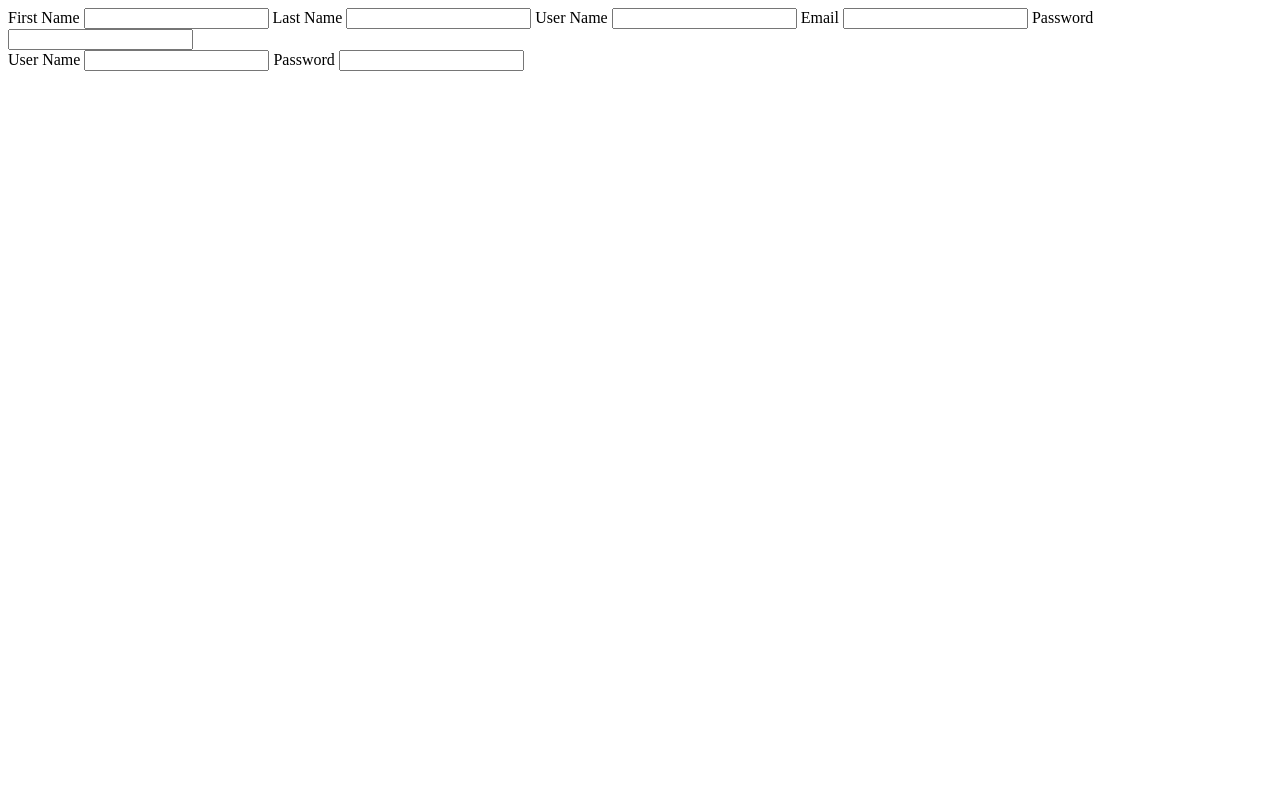
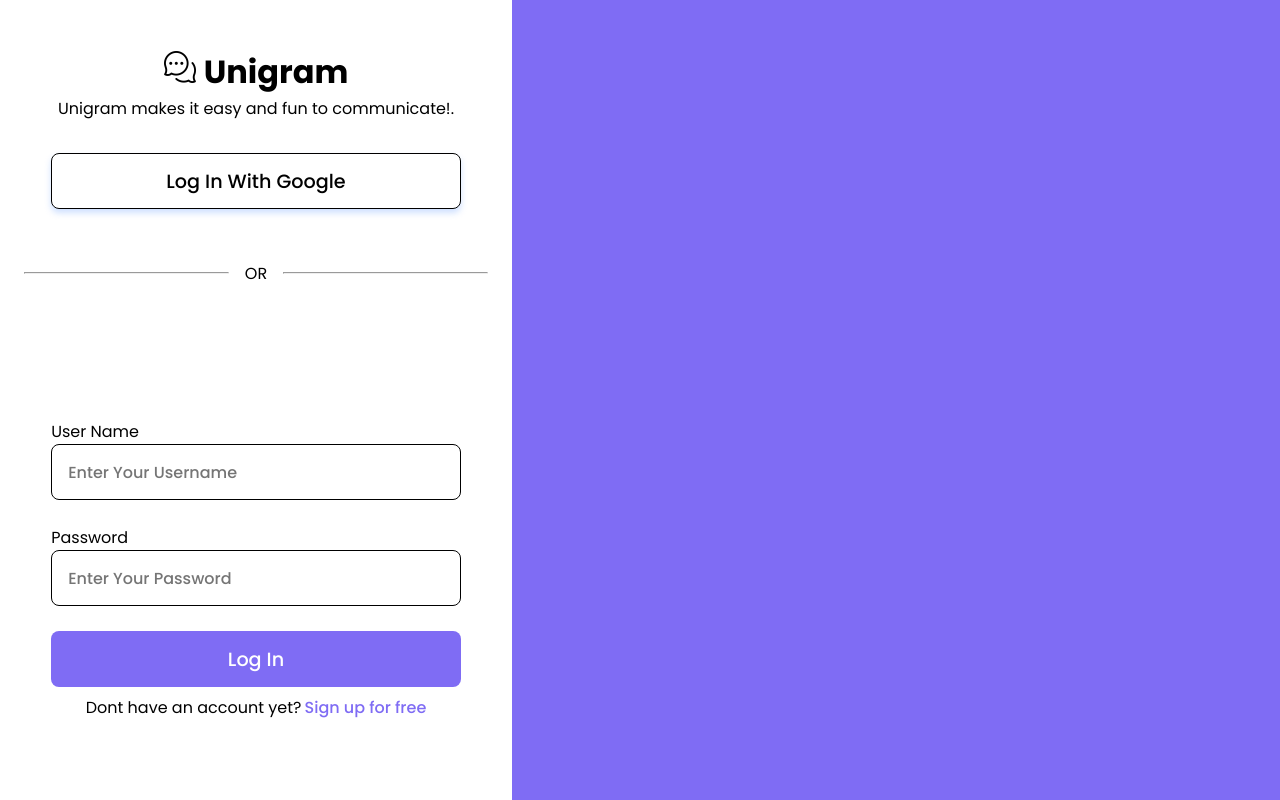
Before and after one commit to Shnayderhust/uni-chatting-app, a PHP site: page /modules/loginform.php in a window 1280 px wide. Run offline with PHP 8.4, Linux system fonts and the light colour scheme.

Commit message:
some updates

```diff
--- /dev/null
+++ b/assets/reg.css
@@ -0,0 +1,168 @@
+@import url("https://fonts.googleapis.com/css2?family=Poppins:wght@100;200;400;500;600;700;800&display=swap");
+
+:root {
+    /* #5141bd */
+  --color: #7f6cf4;
+  --primary-color: #def3ff;
+  --body-color: white;
+  --header-color: #f5fcff00;
+}
+
+* {
+  margin: 0;
+  padding: 0;
+  box-sizing: border-box;
+  font-family: "Poppins", sans-serif;
+}
+
+::-webkit-scrollbar{
+    display: none;
+}
+
+body {
+  background-color: var(--body-color);
+  width: 100vw;
+  height: 100vh;
+  display: flex;
+  align-items: center;
+  justify-content: center;
+}
+
+.left {
+  overflow-y: scroll;
+  overflow-x: none;
+  width: 40%;
+  height: 100%;
+  border-radius: 1rem;
+  display: flex;
+  flex-direction: column;
+  align-items: center;
+  background-color: white;
+}
+
+.left div {
+  height: 50%;
+  width: 100%;
+  display: flex;
+  flex-direction: column;
+  align-items: center;
+}
+
+.left div h1 {
+  padding-top: 3rem;
+  font-size: 2rem;
+  cursor: pointer;
+  /* margin-bottom: 0.5rem; */
+}
+
+.left div h1 img {
+  width: 2rem;
+  height: 2rem;
+  margin-right: 0.5rem;
+}
+
+.left div button {
+  width: 80%;
+  height: 3.5rem;
+  border-radius: .5rem;
+  border: 1px solid black;
+  background-color: white;
+  font-size: 1.2rem;
+  font-weight: 500;
+  box-shadow: 0 4px 6px rgba(149, 186, 255, 0.45);
+  margin-top: 2rem;
+  margin-bottom: 1rem;
+  cursor: pointer;
+}
+
+.left div .div{
+    width: 100%;
+    height: 1rem;
+    display: flex;
+    flex-direction: row;
+    align-items: center;
+    justify-content: center;
+    padding-top: 3rem;
+}
+
+.left div .div hr{
+    width: 40%;
+    background-color: black;
+    height: 2px;
+    margin: 0;
+}
+
+.left div .div span{
+    padding-left: 1rem;
+    padding-right: 1rem;
+}
+
+
+/* .left div::before{
+    content: "";
+    height: 1px;
+    color: black;
+} */
+
+.left div button:hover{
+  box-shadow: 0 6px 8px rgba(149, 186, 255, 0.674);
+  background-color: rgba(178, 205, 255, 0.192);
+  cursor: pointer;
+}
+
+.left form {
+  height: auto;
+  width: 100%;
+  display: flex;
+  flex-direction: column;
+  align-items: center;
+  margin-top: 5rem;
+}
+
+.left form section{
+    width: 80%;
+    display: flex;
+    flex-direction: column;
+    /* align-items: center; */
+}
+
+.left form input{
+  width: 100%;
+  height: 3.5rem;
+  border-radius: .5rem;
+  border: 1px solid black;
+  background-color: white;
+  font-weight: 500;
+  padding-left: 1rem;
+  font-size: 1rem;
+}
+
+.left form button{
+  width: 80%;
+  height: 3.5rem;
+  border-radius: .5rem;
+  border: none;
+  color: white;
+  background-color: var(--color);
+  font-size: 1.2rem;
+  font-weight: 500;
+  cursor: pointer;
+}
+
+.left form p{
+    margin-bottom: 5rem;
+    margin-top: .5rem;
+}
+
+.left form p span{
+    color: var(--color);
+    margin-left: .2rem;
+    font-weight: 500;
+    cursor: pointer;
+}
+
+.right {
+  width: 60%;
+  height: 100%;
+  background-color: var(--color);
+}
--- a/assets/chatdb.sql
+++ b/assets/unigram.sql
@@ -5,6 +5,7 @@ CREATE TABLE users (
   username VARCHAR(40) NOT NULL,
   email VARCHAR(200) NOT NULL,
   `password` VARCHAR(50) NOT NULL,
+  reg_date VARCHAR(30) NOT NULL,
   profile_pic VARCHAR(300) NOT NULL DEFAULT 'avatar.jpg',
   `status` TINYINT(1) NOT NULL DEFAULT 0
 );
--- /dev/null
+++ b/loginform.php
@@ -0,0 +1,45 @@
+<!DOCTYPE html>
+<html lang="en">
+<head>
+    <meta charset="UTF-8">
+    <meta name="viewport" content="width=device-width, initial-scale=1.0">
+    <link rel="shortcut icon" href="./assets/pics and icons/favicon.png">
+    <link rel="stylesheet" href="./assets/reg.css">
+    <title>Unigram | Log In</title>
+</head>
+<body>
+    <section class="left">
+        <div>
+            <h1 onclick="home()"><img src="./assets/pics and icons/favicon.png" alt="">Unigram</h1>
+            <p>Unigram makes it easy and fun to communicate!.</p>
+            <button>Log In With Google</button>
+            <div class="div">
+                <hr>
+                <span>OR</span>
+                <hr></div>
+        </div>
+
+        <form action="" id="loginform" method="POST">
+
+            <section>
+                <label for="user name">User Name</label>
+                <input type="text" id="un" placeholder="Enter Your Username" autocomplete="off"><br>
+            </section>
+
+            <section>
+                <label for="password" id="ps">Password</label>
+                <input type="password" placeholder="Enter Your Password"><br>
+            </section>
+
+            <button type="button" name="login">Log In</button>
+            <p>Dont have an account yet?<span onclick="register()">Sign up for free</span></p>
+        </form>
+
+    </section>
+    <section class="right">
+
+    </section>
+
+    <script src="reg.js"></script>
+</body>
+</html>
--- a/modules/loginform.php
+++ /dev/null
@@ -1,29 +0,0 @@
-<!DOCTYPE html>
-<html lang="en">
-<head>
-    <meta charset="UTF-8">
-    <meta name="viewport" content="width=device-width, initial-scale=1.0">
-    <title>Unigram | Register</title>
-</head>
-<body>
-    <form action="" id="regform">
-        <label for="first name">First Name</label>
-        <input type="text" id="fn">
-        <label for="last name">Last Name</label>
-        <input type="text" id="ln">
-        <label for="user name">User Name</label>
-        <input type="text" id="un">
-        <label for="email">Email</label>
-        <input type="email" id="em">
-        <label for="password" id="ps">Password</label>
-        <input type="password">
-    </form>
-        <label for="user name">User Name</label>
-        <input type="text" id="un">
-        <label for="password" id="ps">Password</label>
-        <input type="password">
-    <form action="" id="loginform">
-
-    </form>
-</body>
-</html>
--- /dev/null
+++ b/reg.js
@@ -0,0 +1,12 @@
+function register(){
+    window.location.href="register.php";
+};
+
+function login(){
+    window.location.href="loginform.php";
+    document.getElementsByName(regbutt).submit();
+}
+
+function home(){
+    window.location.href="index.php"
+}
--- a/modules/session.php
+++ b/session.php
@@ -3,6 +3,10 @@
 error_reporting(0);
 session_start();
 
+Class Auth{
+
+}
+
 require "./connection.php"
 
 ?>
```
Also changed, not shown: assets/index.css (+24 -6 lines), connection.php (added, +15 -0 lines), index.php (renamed from modules/index.php, +10 -6 lines), modules/connection.php (deleted, +0 -15 lines), register.php (added, +85 -0 lines).
